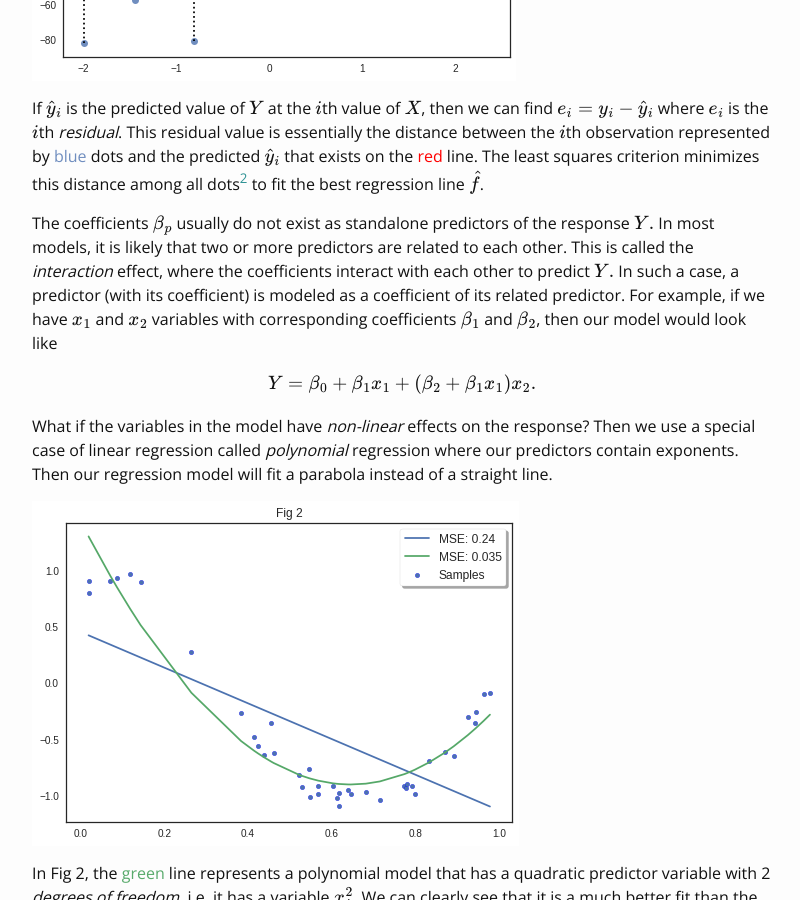
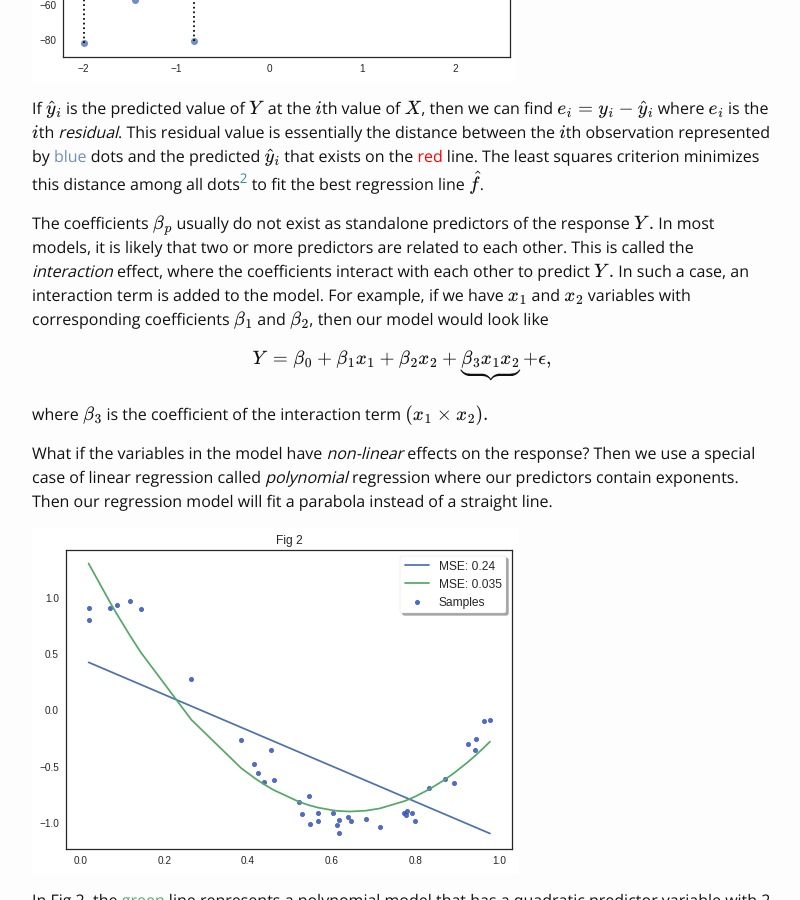
Before and after one commit to sinablk/sinablk.github.io, a Jekyll site: the page built from _posts/2019-02-05-linear-regression.markdown, in a window 1280 px wide and 900 px high, scrolled down 1628 px. Shown: the whole window, without its empty margins (238-1038 px from the left). Built offline with Jekyll 4.4.1, drawn with Linux system fonts in a browser that asks for light colours; nearby versions of some CDN libraries; formulas are drawn with MathJax 3; some of the changed text lies outside the part shown.

Commit message:
Minor edit

```diff
--- a/_posts/2019-02-05-linear-regression.markdown
+++ b/_posts/2019-02-05-linear-regression.markdown
@@ -45,9 +45,11 @@ To estimate $\hat{y}$, we want to find parameters $\beta_p$ such that the result
 
 If $\hat{y}_i$ is the predicted value of $Y$ at the $i$th value of $X$, then we can find $e_i = y_i - \hat{y}_i$ where $e_i$ is the $i$th *residual*. This residual value is essentially the distance between the $i$th observation represented by <span style="color:#708ebf">blue</span> dots and the predicted $\hat{y}_i$ that exists on the <span style="color:#ff0000">red</span> line. The least squares criterion minimizes this distance among all dots[^2] to fit the best regression line $\hat{f}$.
 
-The coefficients $\beta_p$ usually do not exist as standalone predictors of the response $Y.$ In most models, it is likely that two or more predictors are related to each other. This is called the *interaction* effect, where the coefficients interact with each other to predict $Y.$ In such a case, a predictor (with its coefficient) is modeled as a coefficient of its related predictor. For example, if we have $x_1$ and $x_2$ variables with corresponding coefficients $\beta_1$ and $\beta_2$, then our model would look like
+The coefficients $\beta_p$ usually do not exist as standalone predictors of the response $Y.$ In most models, it is likely that two or more predictors are related to each other. This is called the *interaction* effect, where the coefficients interact with each other to predict $Y.$ In such a case, an interaction term is added to the model. For example, if we have $x_1$ and $x_2$ variables with corresponding coefficients $\beta_1$ and $\beta_2$, then our model would look like
 
-$$ Y = \beta_0 + \beta_1x_1 + (\beta_2 + \beta_1x_1)x_2. $$
+$$ Y = \beta_0 + \beta_1x_1 + \beta_2x_2 + \underbrace{\beta_3x_1x_2} + \epsilon, $$
+
+where $\beta_3$ is the coefficient of the interaction term $(x_1 \times x_2).$
 
 What if the variables in the model have *non-linear* effects on the response? Then we use a special case of linear regression called *polynomial* regression where our predictors contain exponents. Then our regression model will fit a parabola instead of a straight line.
 
@@ -63,4 +65,4 @@ In Fig 2, the <span style="color:#58aa6b">green</span> line represents a polynom
 
 [^1]: This error term also stands for *any* kind of error, e.g. measurement error.
 [^2]: To be accurate, the model minimizes the *residual sum of squares*, which is $RSS = {e_1}^2 + {e_2}^2 + ... + {e_n}^2$ for $n$ number of observations.
-[^3]: There is a subtle difference between RSS and MSE, details of which vary between use cases. Simply, $MSE = \frac{1}{n} RSS$ where $n$ is number of observations. This is to make it *unbiased*, which means that MSE can be compared between models for samples with different $n$.
+[^3]: There is a subtle difference between RSS and MSE, details of which vary between use cases. Simply, $MSE = \frac{1}{n} RSS$ where $n$ is the number of observations. This is to make it *unbiased*, which means that MSE can be compared between models for samples with different $n$.
```
